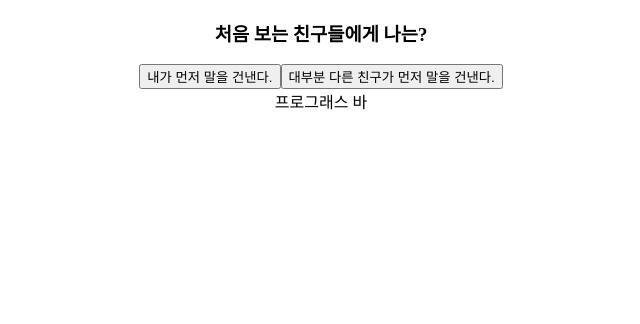
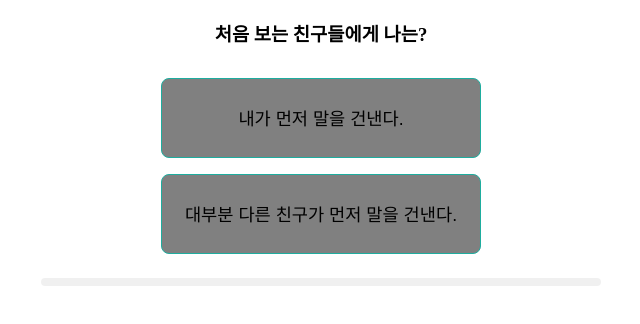
Before and after one commit to ridgeracer607753/mbti-contents-platform, a React (Vite) app: page /personalColor in a window 1280 px wide. Both pictures are taken after a click on the picture 640 px from the left and 344 px from the top of the page. Shown: the top 324 px of the page, without its empty margins (319-959 px from the left). Built offline with nearby package versions, Linux system fonts and the light colour scheme.

Commit message:
퀴즈 페이지 만들기 3

```diff
--- a/package.json
+++ b/package.json
@@ -10,8 +10,10 @@
     "preview": "vite preview"
   },
   "dependencies": {
+    "antd": "^5.24.2",
     "react": "^19.0.0",
     "react-dom": "^19.0.0",
+    "react-ga4": "^2.1.0",
     "react-router-dom": "^7.2.0"
   },
   "devDependencies": {
--- a/src/App.jsx
+++ b/src/App.jsx
@@ -3,8 +3,8 @@ import Main from "./page/Main";
 import Test from "./page/Test";
 import TestResult from "./page/TestResult";
 
-// export const base_url = "http://localhost:5173";
-export const base_url = "http://mytestweburl.com";
+export const base_url = "http://localhost:5173";
+// export const base_url = "http://mytestweburl.com";
 
 function App() {
   return (
--- a/src/components/test/Quiz.jsx
+++ b/src/components/test/Quiz.jsx
@@ -1,4 +1,7 @@
 import { useState, useEffect } from 'react';
+import styles from './quiz.module.css';
+import { Progress } from 'antd';
+import { arrayShuffler } from '../../tools/tools';
 
 function Quiz({questions, mbtiScore, setMbtiScore, setMode}) {
 
@@ -8,7 +11,6 @@ function Quiz({questions, mbtiScore, setMbtiScore, setMode}) {
         setMbtiScore({...mbtiScore});
         console.log(type);
         // Update the mbtiScore based on the type
-
         setQuestionNum(questionNum + 1);
     };
 
@@ -20,10 +22,20 @@ function Quiz({questions, mbtiScore, setMbtiScore, setMode}) {
 
     return (
         <div>
-            <h3>{questions[questionNum]?.question}</h3>
-            <button onClick={onOptionClick(questions[questionNum]?.answers[0]?.type)}>{questions[questionNum]?.answers[0]?.content}</button>
-            <button onClick={onOptionClick(questions[questionNum]?.answers[1]?.type)}>{questions[questionNum]?.answers[1]?.content}</button>
-            <div>프로그래스 바</div>
+            <h3 className={styles.questionText}>{questions[questionNum]?.question}</h3>
+
+            {questions[questionNum]?.answers &&
+            arrayShuffler(questions[questionNum]?.answers).map((option) => (
+                <button
+                    className={styles.optionButton}
+                    onClick={onOptionClick(option.type)}
+                    key={option.content}
+                >
+                {option.content}
+                </button>
+            ))}
+
+            <Progress percent={(questionNum / questions.length) * 100} showInfo={false} />
         </div>
     );
 }
--- /dev/null
+++ b/src/components/test/quiz.module.css
@@ -0,0 +1,15 @@
+.questionText{
+    margin-bottom: 2rem;
+}
+
+.optionButton{
+    display: block;
+    width: 20rem;
+    margin: 1rem auto;
+    height: 5rem;
+    border-radius: 0.5rem;
+    cursor: pointer;
+    font-size: 1.1rem;
+    border: 1px solid #1ead9f;
+    background-color: gray;
+}
--- /dev/null
+++ b/src/tools/tools.js
@@ -0,0 +1,29 @@
+import ReactGA4 from "react-ga4";
+
+export function arrayShuffler(array) {
+  let currentIndex = array.length,
+    temporaryValue,
+    randomIndex;
+
+  while (0 !== currentIndex) {
+    randomIndex = Math.floor(Math.random() * currentIndex);
+    currentIndex -= 1;
+
+    temporaryValue = array[currentIndex];
+    array[currentIndex] = array[randomIndex];
+    array[randomIndex] = temporaryValue;
+  }
+
+  return array;
+}
+
+export const eventSenderGA = (category, action, label) => {
+  ReactGA4.event({
+    category,
+    action,
+    label,
+  });
+};
+// category -> Paging, Submit, etc..
+// action: ex. Click Test STart button
+// label: 어디에서? Intro, Result, etc...
```
Also changed, not shown: 1 other file (tests, documents, lock files or other folders).
